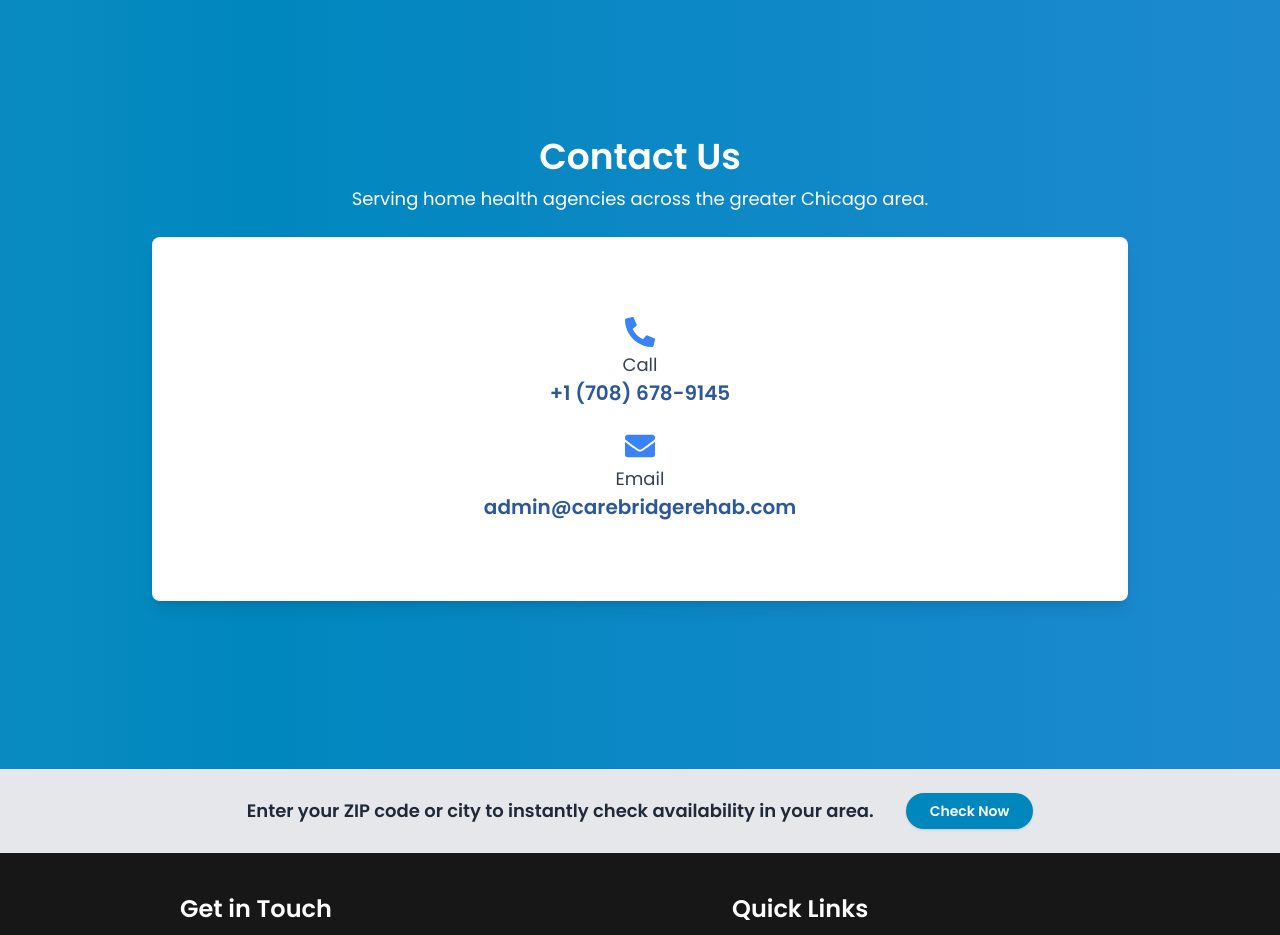
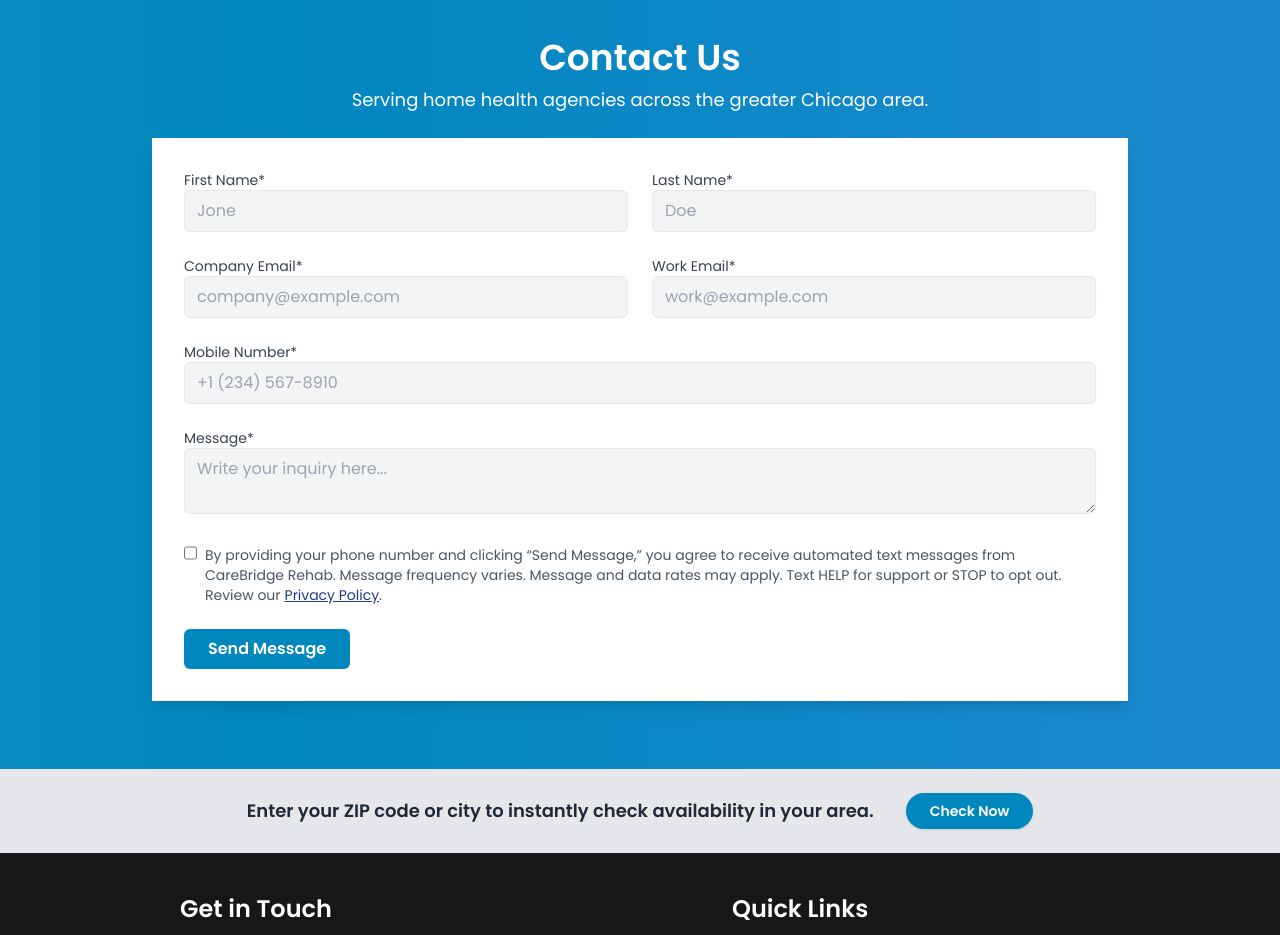
Before and after one commit to Asmaa63/CareBridge, a React (Vite) app: page / in a window 1280 px wide. Shown: the part 2960-3895 px from the top of the page. Built offline with nearby package versions, Linux system fonts and the light colour scheme.

Commit message:
adding message in form

```diff
--- a/src/Components/Pages/ContactUs.tsx
+++ b/src/Components/Pages/ContactUs.tsx
@@ -1,9 +1,61 @@
-import { useState } from 'react';
+import { useState } from "react";
+import PrivacyPopup from "./PrivacyPopup";
 import { motion } from "framer-motion";
-import { FaPhoneAlt, FaEnvelope } from "react-icons/fa";
+
+interface ContactData {
+  first_name: string;
+  last_name: string;
+  company_email: string;
+  work_email: string;
+  phone: string;
+  is_contact: number;
+}
 
 const ContactUs = () => {
-  const [popupVisible] = useState(false);
+  const [popupVisible, setPopupVisible] = useState(false);
+  const [popupData, setPopupData] = useState<ContactData | null>(null);
+
+  const handleSubmit = async (e: React.FormEvent<HTMLFormElement>) => {
+  e.preventDefault();
+
+  const form = e.currentTarget;
+  const formData = new FormData(form);
+  const data = {
+    first_name: formData.get("firstName") as string || "",
+    last_name: formData.get("lastName") as string || "",
+    company_email: formData.get("companyEmail") as string || "",
+    work_email: formData.get("workEmail") as string || "",
+    phone: formData.get("mobileNumber") as string || "",
+    message: formData.get("message") as string || "Default inquiry message",
+    subject: "General Inquiry",
+    is_contact: 1,
+  };
+
+  try {
+    const response = await fetch("http://carebridger.runasp.net/Contact/submitcontact", {
+      method: "POST",
+      headers: { "Content-Type": "application/json" },
+      body: JSON.stringify(data),
+    });
+
+    if (response.ok) {
+      console.log("Response Data:", data);
+      setPopupData(data);
+      setPopupVisible(true);
+      setTimeout(() => setPopupVisible(false), 5000);
+
+      // التأكد من أن الفورم موجود قبل استدعاء reset()
+      if (form) {
+        form.reset();
+      }
+    } else {
+      console.error("Failed to send data:", await response.text());
+    }
+  } catch (error) {
+    console.error("Error sending data:", error);
+  }
+};
+
 
   return (
     <motion.div
@@ -14,60 +66,59 @@
       className="bg-animated min-h-screen flex items-center justify-center px-4"
     >
       <div className="max-w-5xl w-full rounded-lg overflow-hidden">
-        {/* Header Section */}
         <div className="text-center text-white m-6">
           <h1 className="text-4xl font-bold">Contact Us</h1>
           <p className="mt-2 text-lg">
             Serving home health agencies across the greater Chicago area.
           </p>
         </div>
+        <div className="p-8 bg-white shadow-lg m-6">
+          <form onSubmit={handleSubmit} className="space-y-6">
+            <div className="grid grid-cols-1 md:grid-cols-2 gap-6">
+              <div>
+                <label className="block text-sm font-medium text-gray-700">First Name*</label>
+                <input type="text" name="firstName" placeholder="Jone" required className="bg-gray-100 w-full px-3 py-2 border rounded-md" />
+              </div>
+              <div>
+                <label className="block text-sm font-medium text-gray-700">Last Name*</label>
+                <input type="text" name="lastName" placeholder="Doe" required className="bg-gray-100 w-full px-3 py-2 border rounded-md" />
+              </div>
+            </div>
+            <div className="grid grid-cols-1 md:grid-cols-2 gap-6">
+              <div>
+                <label className="block text-sm font-medium text-gray-700">Company Email*</label>
+                <input type="email" name="companyEmail" placeholder="company@example.com" required className="bg-gray-100 w-full px-3 py-2 border rounded-md" />
+              </div>
+              <div>
+                <label className="block text-sm font-medium text-gray-700">Work Email*</label>
+                <input type="email" name="workEmail" placeholder="work@example.com" required className="bg-gray-100 w-full px-3 py-2 border rounded-md" />
+              </div>
+            </div>
+            <div>
+              <label className="block text-sm font-medium text-gray-700">Mobile Number*</label>
+              <input type="tel" name="mobileNumber" placeholder="+1 (234) 567-8910" required className="bg-gray-100 w-full px-3 py-2 border rounded-md" />
+            </div>
+            <div>
+  <label className="block text-sm font-medium text-gray-700">Message*</label>
+  <textarea name="message" placeholder="Write your inquiry here..." required className="bg-gray-100 w-full px-3 py-2 border rounded-md"></textarea>
+</div>
 
-        {/* Form Section */}
-        <div className="p-8 bg-white shadow-lg m-6 rounded-lg text-center">
-      {/* <h1 className="text-5xl md:text-[50px] font-bold mb-6 leading-tight drop-shadow-[0_0_10px_white]">
-        Rehab Services, <br /> delivered to you
-      </h1> */}
-      <div className="p-6 bg-white m-6 rounded-lg text-center">
-      <div className="flex flex-col items-center gap-6 text-lg md:text-xl font-semibold">
-        {/* Phone Section */}
-        <div className="flex flex-col items-center text-gray-700 text-center">
-          <FaPhoneAlt className="text-blue-500 text-3xl mb-1" />
-          <span className="text-sm md:text-lg font-medium">Call</span>
-          <a
-            href="https://wa.me/17086789145"
-            target="_blank"
-            rel="noopener noreferrer"
-            className="text-lg md:text-xl text-nowrap text-[#2c5899] font-bold hover:underline"
-          >
-            +1 (708) 678-9145
-          </a>
-        </div>
-
-        {/* Email Section */}
-        <div className="flex flex-col items-center text-gray-700 text-center">
-          <FaEnvelope className="text-blue-500 text-3xl mb-1" />
-          <span className="text-sm md:text-lg font-medium">Email</span>
-          <a
-  href="mailto:admin@carebridgerehab.com"
-  className="text-md md:text-xl text-[#2c5899] font-bold hover:underline break-all text-wrap text-center max-w-full"
->
-  admin@carebridgerehab.com
-</a>
-
+            <div className="flex items-start space-x-4">
+              <PrivacyPopup />
+            </div>
+            <button type="submit" className="px-6 py-2 font-bold rounded-md transition bg-[#0087be] text-white hover:bg-blue-800">
+              Send Message
+            </button>
+          </form>
         </div>
       </div>
-    </div>
-
-    </div>
-      </div>
-
-      {/* Success Popup */}
-      {popupVisible && (
+      {popupVisible && popupData && (
         <div className="fixed text-center top-1/4 left-1/2 transform -translate-x-1/2 bg-white text-[#0087be] px-6 py-4 rounded shadow-2xl border border-[#0087be] z-50">
-          Thank you for signing up with CareBridge Rehab!
-           You’ll receive up to 5 messages per week.
-           Message and data rates may apply.
-           Text HELP for support or STOP to unsubscribe.
+          <p>Thank you, {popupData.first_name} {popupData.last_name}!</p>
+          <p>Your message has been sent successfully.</p>
+          <p>Company Email: {popupData.company_email}</p>
+          <p>Work Email: {popupData.work_email}</p>
+          <p>Phone: {popupData.phone}</p>
         </div>
       )}
     </motion.div>
```
